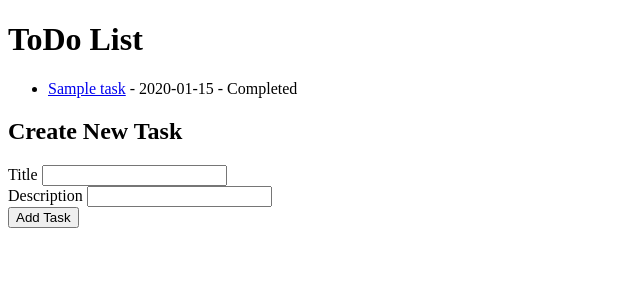
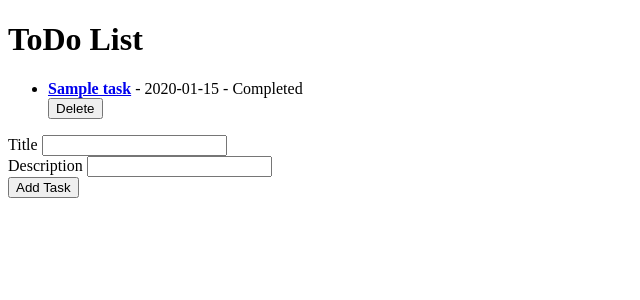
Before and after one commit to Viking-san/to_do_list, a Flask app: page /todo in a window 1280 px wide. Shown: the top 300 px of the page, without its empty margins (0-640 px from the left). Run offline with Flask 3, Linux system fonts and the light colour scheme; a user stored in the database is signed in; tables that the repository leaves empty hold one stand-in row (values such as "Sample post").

Commit message:
complet task, delete task

```diff
--- a/app.py
+++ b/app.py
@@ -1,5 +1,5 @@
 # Импорт необходимых модулей и классов
-from flask import Flask, render_template, request, redirect, flash, url_for
+from flask import Flask, render_template, request, redirect, flash, url_for, abort
 from flask_sqlalchemy import SQLAlchemy
 from datetime import datetime
 from flask_login import LoginManager, UserMixin, login_user, login_required, logout_user, current_user
@@ -172,6 +172,29 @@ def task(task_id):
     task = Task.query.get_or_404(task_id)
     return render_template('task.html', task=task)
 
+
+# Определение маршрута для обновления статуса задачи на "выполнено"
+@app.route('/complete_task/<int:task_id>', methods=['POST', 'PUT'])
+@login_required
+def complete_task(task_id):
+    task = Task.query.get_or_404(task_id)
+    task.completed = True
+    db.session.commit()
+    flash('Task marked as completed', 'success')
+    return redirect(url_for('todo'))
+
+
+@app.route('/task/<int:task_id>/delete', methods=['POST'])
+@login_required
+def delete_task(task_id):
+    task = Task.query.get_or_404(task_id)
+    if task.author != current_user:
+        abort(403)  # Forbidden
+    db.session.delete(task)
+    db.session.commit()
+    flash('Task deleted successfully!', 'success')
+    return redirect(url_for('todo'))
+
 # Запуск приложения
 if __name__ == '__main__':
     app.run(debug=True)
--- a/templates/todo.html
+++ b/templates/todo.html
@@ -1,3 +1,4 @@
+<!-- todo.html -->
 <!DOCTYPE html>
 <html lang="en">
 <head>
@@ -10,13 +11,27 @@
     <ul>
         {% if tasks %}
             {% for task in tasks %}
-                <li><a href="{{ url_for('task', task_id=task.id) }}">{{ task.title }}</a> - {{ task.date_created.strftime('%Y-%m-%d') }} - {% if task.completed %}Completed{% else %}Not Completed{% endif %}</li>
+                <li>
+                    <a href="{{ url_for('task', task_id=task.id) }}"><strong>{{ task.title }}</strong></a> - {{ task.date_created.strftime('%Y-%m-%d') }} -
+                    {% if task.completed %}
+                        Completed
+                    {% else %}
+                        <form id="complete-form-{{ task.id }}" method="POST" action="{{ url_for('complete_task', task_id=task.id) }}">
+                            <input type="hidden" name="_method" value="PUT">
+                            <button type="button" onclick="completeTask({{ task.id }})">Complete</button>
+                        </form>
+                    {% endif %}
+                    <form id="delete-form-{{ task.id }}" method="POST" action="{{ url_for('delete_task', task_id=task.id) }}">
+                        <input type="hidden" name="_method" value="DELETE">
+                        <button type="button" onclick="deleteTask({{ task.id }})">Delete</button>
+                    </form>
+                </li>
             {% endfor %}
         {% else %}
             <li>No tasks found.</li>
         {% endif %}
     </ul>
-    <h2>Create New Task</h2>
+
     <form method="POST" action="{{ url_for('create_task') }}">
         {{ form.hidden_tag() }}
         <div class="form-group">
@@ -29,5 +44,18 @@
         </div>
         {{ form.submit(class="btn btn-primary") }}
     </form>
+
+    <script>
+        function completeTask(taskId) {
+            if (confirm("Are you sure you want to mark this task as completed?")) {
+                document.getElementById('complete-form-' + taskId).submit();
+            }
+        }
+        function deleteTask(taskId) {
+            if (confirm("Are you sure you want to delete this task?")) {
+                document.getElementById('delete-form-' + taskId).submit();
+            }
+        }
+    </script>
 </body>
 </html>
```
